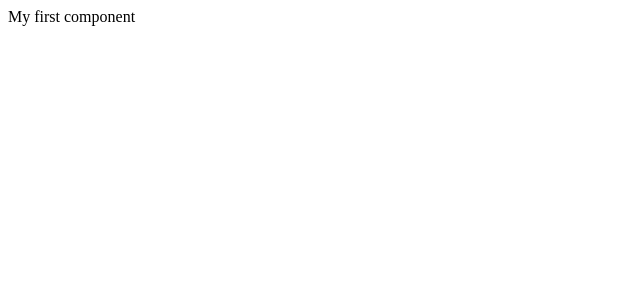
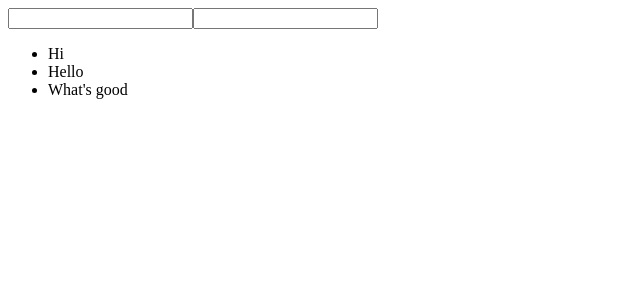
Before and after one commit to AaMonte29/udemy, a React (Create React App) app in the folder react-introduction/: page / in a window 1280 px wide. Shown: the top 300 px of the page, without its empty margins (0-640 px from the left). Built offline with nearby package versions, Linux system fonts and the light colour scheme.

Commit message:
UPDATE: returning more from App.jsx component
learning more about component returns

```diff
--- a/react-introduction/src/App.js
+++ /dev/null
@@ -1,4 +0,0 @@
-//creating components
-export function App(){
-    return "My first component"
-}
--- /dev/null
+++ b/react-introduction/src/App.jsx
@@ -0,0 +1,12 @@
+import {Greetings} from "./Greetings";
+
+{/*Returning a component within a component as well as multiple things*/}
+export function App(){
+    return(
+        <>
+            <input type="text" />
+            <input type="password" />
+            <Greetings/>
+        </>
+    )
+}
--- /dev/null
+++ b/react-introduction/src/Greetings.jsx
@@ -0,0 +1,7 @@
+export function Greetings(){
+    return <ul>
+        <li>Hi</li>
+        <li>Hello</li>
+        <li>What's good</li>
+    </ul>
+}
--- a/react-introduction/src/index.js
+++ b/react-introduction/src/index.js
@@ -1,5 +1,5 @@
 import ReactDOM from 'react-dom/client'; //injecting ReactDOM
-import { App } from "./App"; //injecting App.js file to use its components
+import { App } from "./App"; //injecting App.jsx file to use its components
 
 const rootDiv = document.getElementById('root');
 
```
Also changed, not shown: react-introduction/public/index.html (+0 -9 lines).
